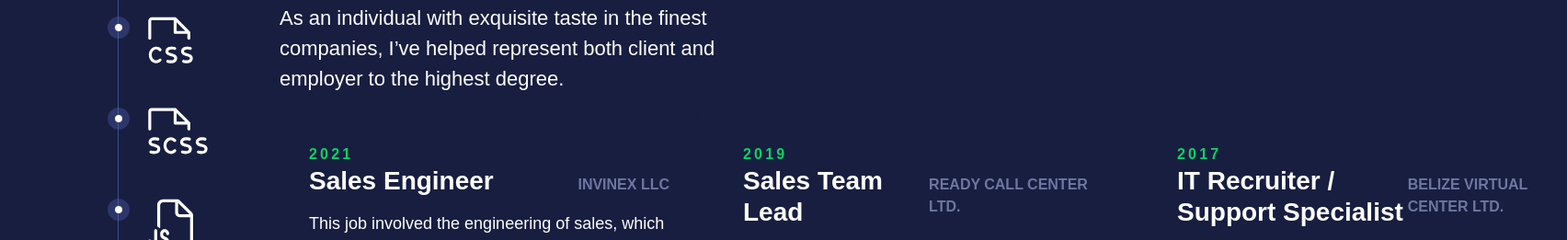
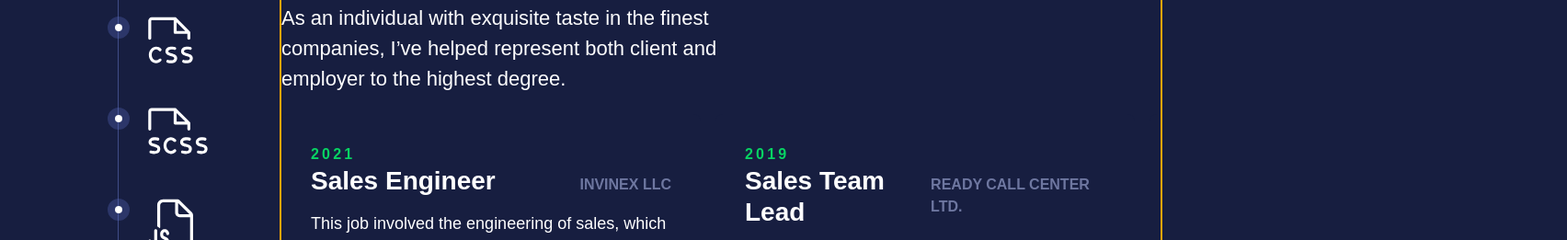
Before and after one commit to Annie-Huang/gary-resume-refactor, a website: page index.html in a window 1280 px wide. Shown: the part 259-520 px from the top of the page at 92% size, 1704 px wide, since content can reach past the window. Drawn offline with Linux system fonts and the light colour scheme; a small style sheet from the web is missing.

Commit message:
Limit the width of the main and bring up overflow-x: auto for .job-experience

```diff
--- a/style.css
+++ b/style.css
@@ -72,8 +72,9 @@ body {
 }
 
 main {
-  padding-block: 2rem;
   grid-column: 2;
+  border: 2px solid orange;
+  width: calc(100vw - 20rem);
 }
 
 aside {
@@ -107,6 +108,7 @@ aside {
   display: grid;
   gap: 1rem;
   grid-auto-flow: column;
+  overflow-x: auto;
 }
 
 .job {
```
